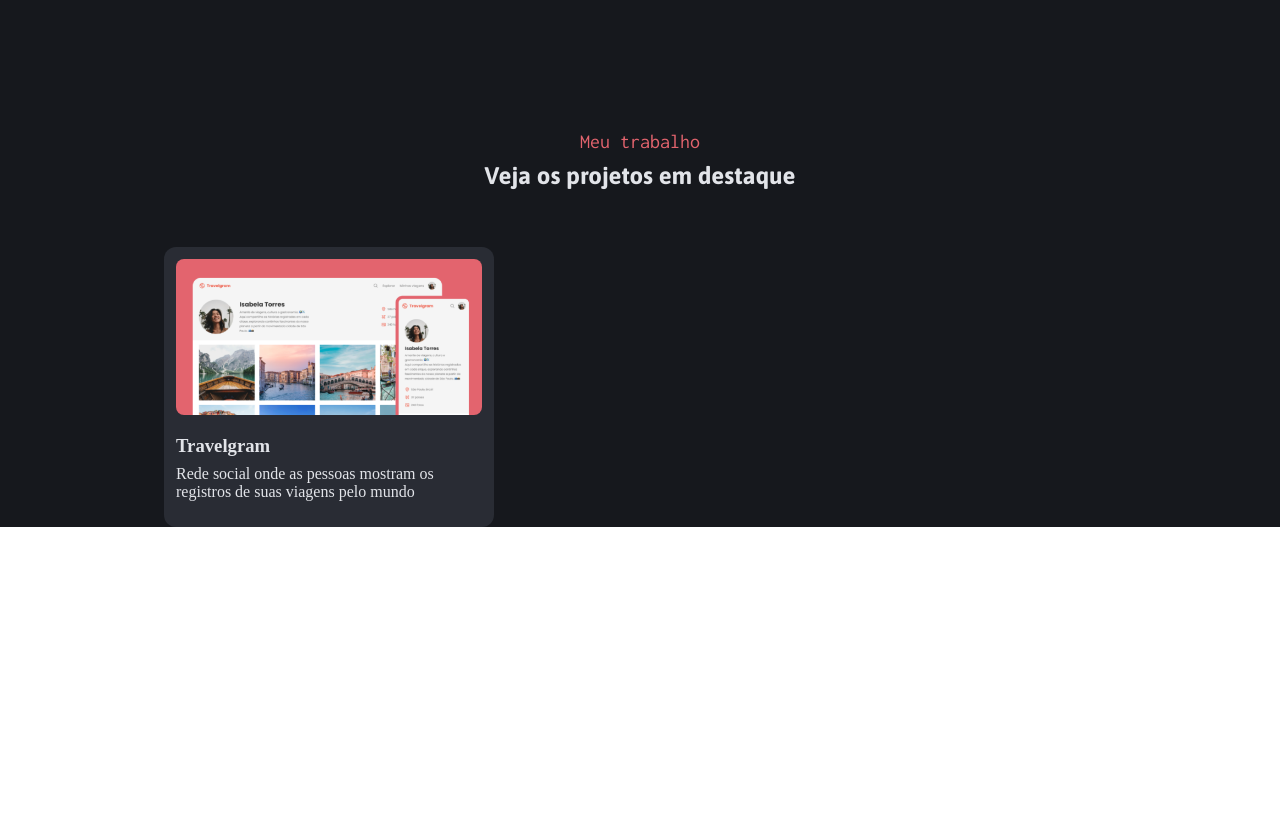
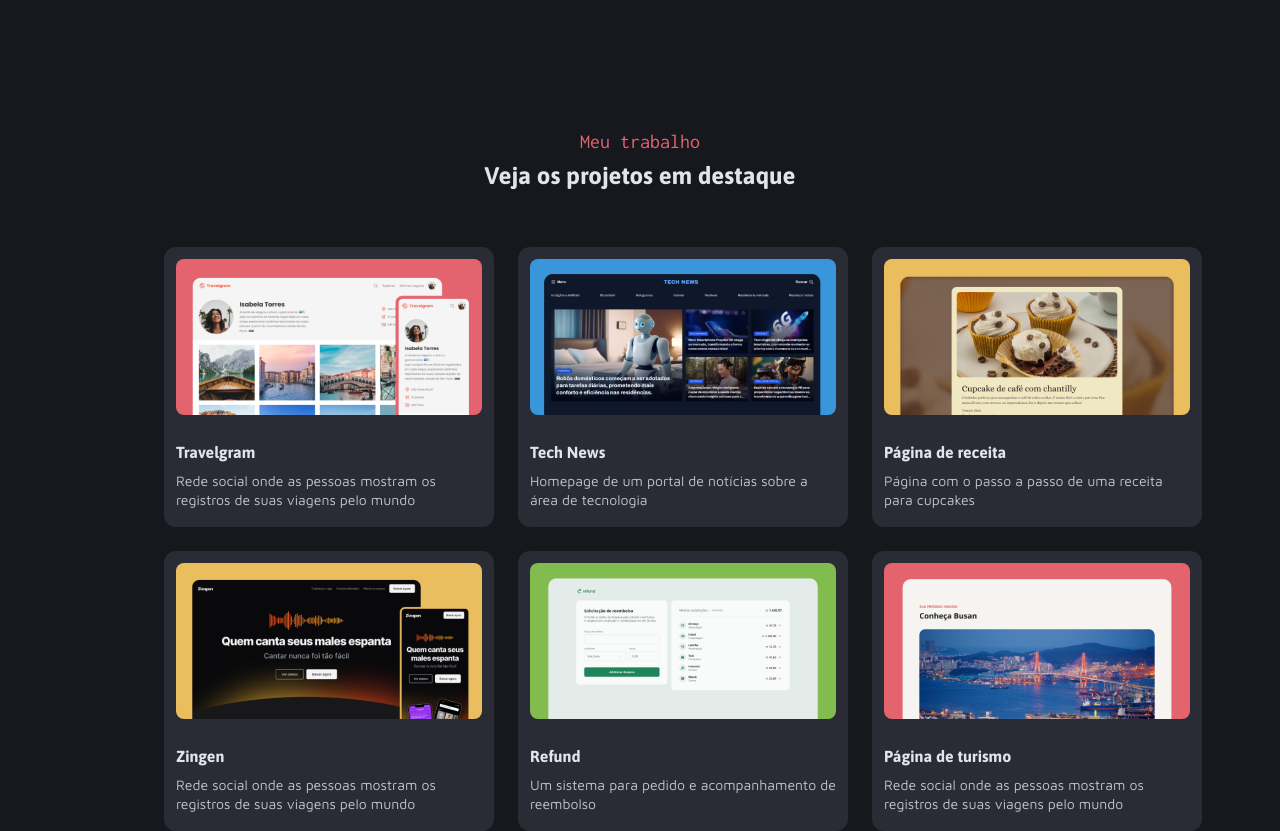
Before and after one commit to RalphCajazeira/portfolio_dev, a plain HTML site: page index.html in a window 1280 px wide. Shown: the part 620-1451 px from the top of the page. Before the commit the page ends 1147 px from the top, so only its background shows below. Drawn offline with Linux system fonts and the light colour scheme.

Commit message:
Done Section 1

```diff
--- a/index.html
+++ b/index.html
@@ -67,8 +67,8 @@
         </div>
       </div>
     </header>
-    <main>
-      <section class="projects-section flex-column">
+    <main class="container">
+      <section class="projects-section container flex-column">
         <div class="section-header flex-column gap-1 text-center">
           <p>Meu trabalho</p>
           <h2>Veja os projetos em destaque</h2>
@@ -84,6 +84,55 @@
               </p>
             </div>
           </div>
+          <div class="project-card">
+            <img src="/assets/image/Thumbnail_Project-02.png" alt="Tech News" />
+            <div class="card-desc flex-column">
+              <h3>Tech News</h3>
+              <p>
+                Homepage de um portal de notícias sobre a área de tecnologia
+              </p>
+            </div>
+          </div>
+          <div class="project-card">
+            <img
+              src="/assets/image/Thumbnail_Project-03.png"
+              alt="Página de receita"
+            />
+            <div class="card-desc flex-column">
+              <h3>Página de receita</h3>
+              <p>Página com o passo a passo de uma receita para cupcakes</p>
+            </div>
+          </div>
+          <div class="project-card">
+            <img src="/assets/image/Thumbnail_Project-04.png" alt="Zingen" />
+            <div class="card-desc flex-column">
+              <h3>Zingen</h3>
+              <p>
+                Rede social onde as pessoas mostram os registros de suas viagens
+                pelo mundo
+              </p>
+            </div>
+          </div>
+          <div class="project-card">
+            <img src="/assets/image/Thumbnail_Project-05.png" alt="Refund" />
+            <div class="card-desc flex-column">
+              <h3>Refund</h3>
+              <p>Um sistema para pedido e acompanhamento de reembolso</p>
+            </div>
+          </div>
+          <div class="project-card">
+            <img
+              src="/assets/image/Thumbnail_Project-06.png"
+              alt="Página de turismo"
+            />
+            <div class="card-desc flex-column">
+              <h3>Página de turismo</h3>
+              <p>
+                Rede social onde as pessoas mostram os registros de suas viagens
+                pelo mundo
+              </p>
+            </div>
+          </div>
         </div>
       </section>
     </main>
--- a/styles/main.css
+++ b/styles/main.css
@@ -1,7 +1,14 @@
+main {
+  width: 1366px;
+  margin: 0 auto;
+}
+
 .projects-section {
   background-color: var(--base-color-gray-200);
   padding-inline: 164px;
   gap: 56px;
+  max-width: 1366px;
+  margin: 0 auto;
 }
 
 .section-header {
@@ -10,15 +17,22 @@
     color: var(--bg-color-red);
   }
 }
+
+.projects-grid {
+  display: grid;
+  grid-template-columns: 1fr 1fr 1fr;
+  gap: 24px;
+}
+
 .project-card {
   display: flex;
   flex-direction: column;
   width: 330px;
   height: 280px;
   background-color: var(--base-color-gray-300);
-  padding: 12px;
+  padding: 12px 12px 17px;
   border-radius: 12px;
-  gap: 20px;
+  justify-content: space-between;
 
   img {
     border-radius: 8px;
@@ -27,4 +41,14 @@
 
 .card-desc {
   gap: 8px;
+
+  h3 {
+    font: var(--text-title-sm);
+    color: var(--base-color-gray-600);
+  }
+
+  p {
+    font: var(--text-sm);
+    color: var(--base-color-gray-500);
+  }
 }
```
